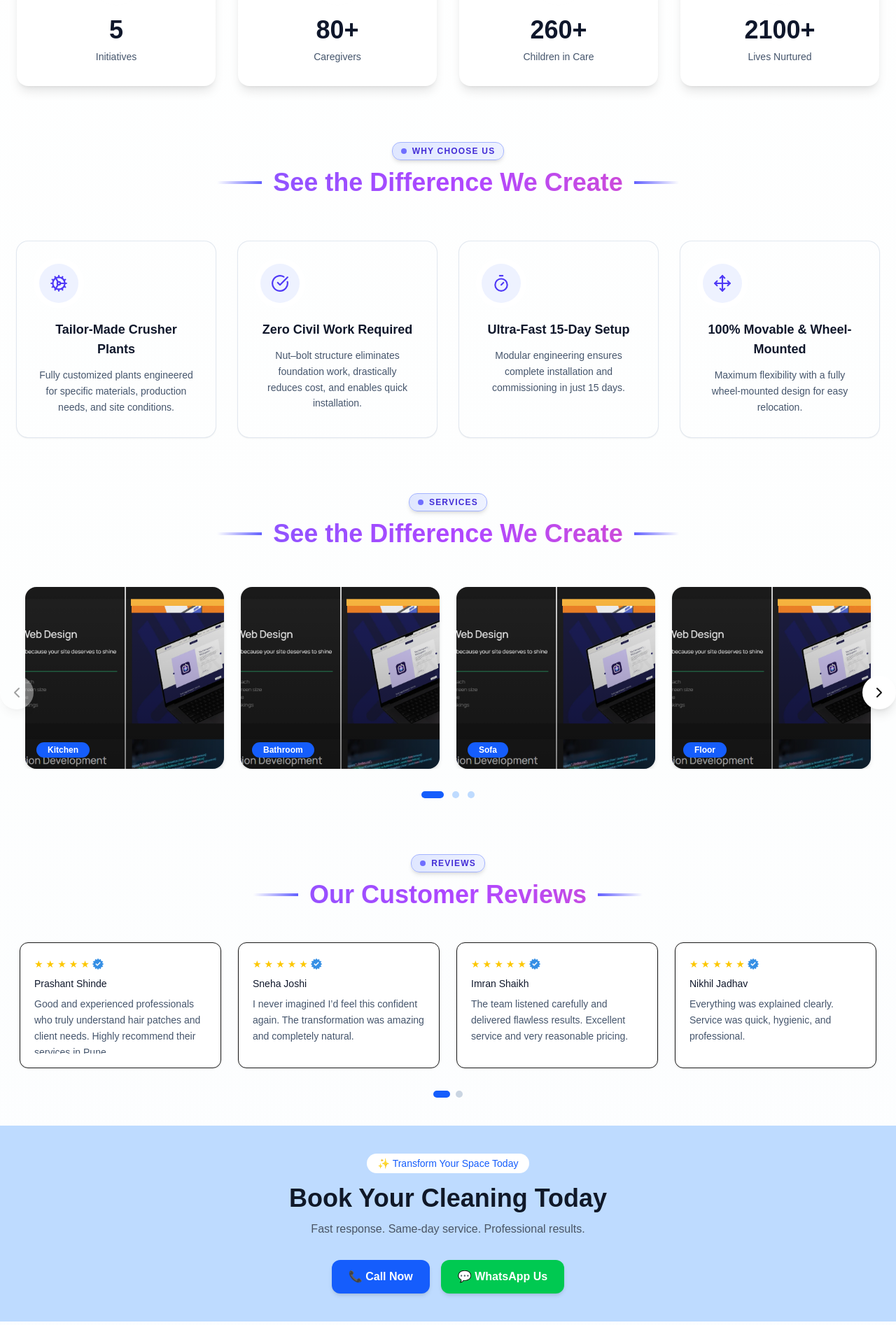
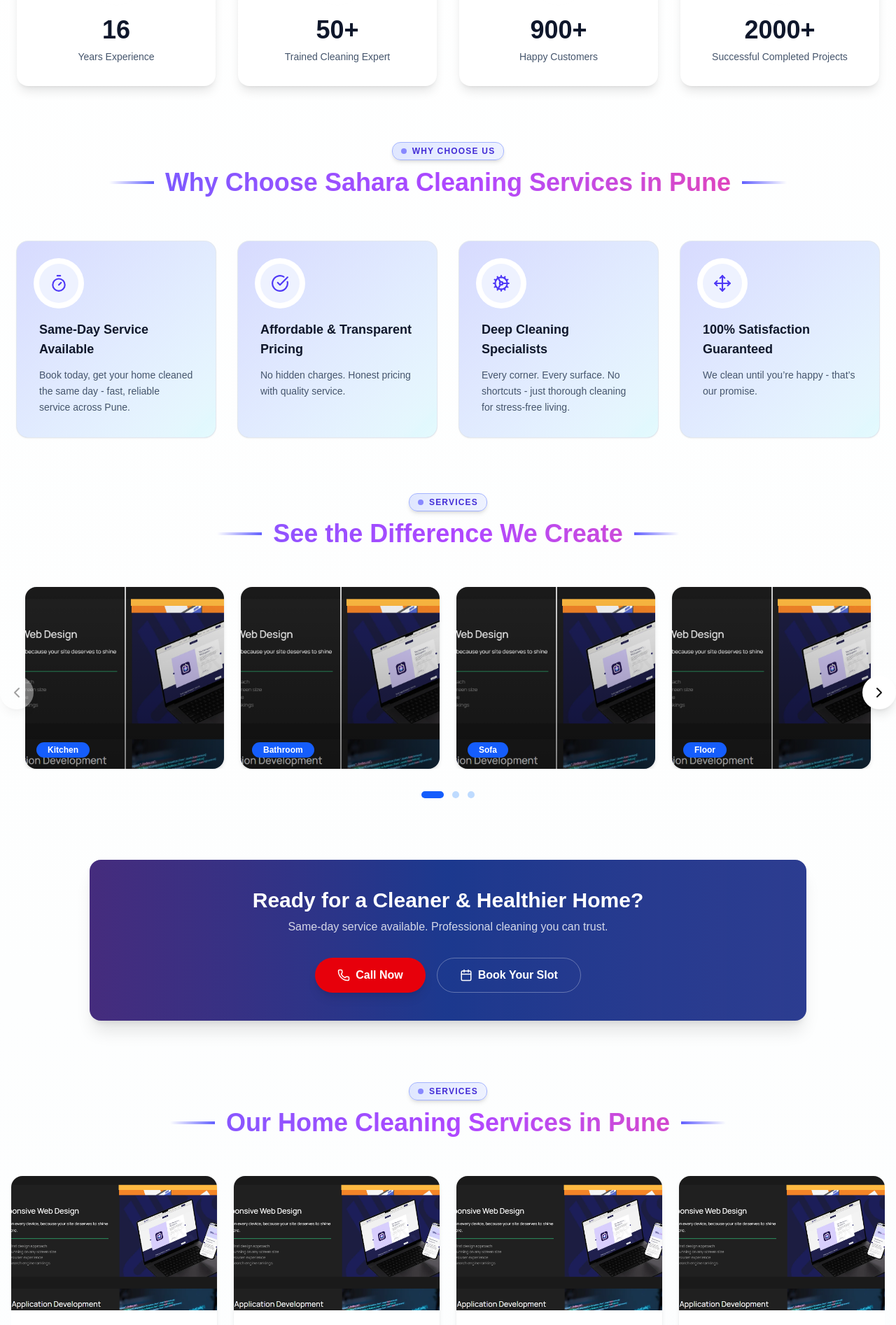
Before and after one commit to Spectra4/sahara-lp, a Next.js app: page / in a window 1280 px wide. Shown: the part 903-2797 px from the top of the page at 70% size. Built offline with nearby package versions, Linux system fonts and the light colour scheme.

Commit message:
updated lp

```diff
--- a/app/globals.css
+++ b/app/globals.css
@@ -101,3 +101,24 @@ body {
 .button:active:after {
   background: #005bbb; /* Dark blue on click */
 }
+
+.services-swiper {
+  padding-bottom: 40px;
+}
+
+.services-swiper .swiper-pagination {
+  bottom: 0 !important;
+}
+
+.services-swiper .swiper-pagination-bullet {
+  background: #cbd5e1;
+  opacity: 1;
+  width: 8px;
+  height: 8px;
+}
+
+.services-swiper .swiper-pagination-bullet-active {
+  background: #2563eb;
+  width: 20px;
+  border-radius: 999px;
+}
--- a/app/page.tsx
+++ b/app/page.tsx
@@ -4,6 +4,8 @@ import Hero from '@/components/Hero';
 import Stats from '@/components/Stats';
 import WhyChooseUs from '@/components/WhyChooseUs';
 import BeforeAfter from '@/components/BeforeAfter';
+import CtaFirst from '@/components/CtaFirst';
+import ServicesSection from '@/components/ServicesSection';
 import ReviewsSection from '@/components/ReviewsSection';
 import CtaSecond from '@/components/CtaSecond';
 import BrandsSection from '@/components/BrandsSection';
@@ -16,6 +18,8 @@ export default function Home() {
       <Stats/>
       <WhyChooseUs />
       <BeforeAfter />
+      <CtaFirst />
+      <ServicesSection />
       <ReviewsSection />
       <CtaSecond />
       <BrandsSection />
--- /dev/null
+++ b/components/CtaFirst.tsx
@@ -0,0 +1,72 @@
+"use client";
+
+import { Phone, Calendar } from "lucide-react";
+import Link from "next/link";
+
+export default function CtaFirst() {
+  return (
+    <section className="w-full px-4 py-12">
+      <div
+        className="
+        relative mx-auto max-w-5xl
+        rounded-2xl
+        bg-gradient-to-r from-indigo-900 via-blue-900 to-indigo-900
+        shadow-xl overflow-hidden
+      "
+      >
+        {/* Subtle glow */}
+        <div className="absolute inset-0 bg-gradient-to-r from-red-500/10 via-transparent to-cyan-400/10" />
+
+        <div className="relative flex flex-col items-center text-center px-6 md:px-12 py-10 gap-6">
+
+          {/* Text */}
+          <div>
+            <h3 className="text-2xl md:text-3xl font-bold text-white">
+              Ready for a Cleaner & Healthier Home?
+            </h3>
+            <p className="mt-2 text-sm md:text-base text-white/80 max-w-2xl mx-auto">
+              Same-day service available. Professional cleaning you can trust.
+            </p>
+          </div>
+
+          {/* Buttons BELOW text */}
+          <div className="flex flex-col sm:flex-row gap-4 mt-2">
+
+            {/* Call Now */}
+            <a
+              href="tel:+919999999999"
+              className="
+              inline-flex items-center justify-center gap-2
+              rounded-full bg-red-600 hover:bg-red-700
+              px-8 py-3
+              text-sm md:text-base font-semibold text-white
+              transition-all duration-300
+              shadow-lg hover:shadow-red-600/40
+            "
+            >
+              <Phone size={18} />
+              Call Now
+            </a>
+
+            {/* Book Slot */}
+            <Link
+              href="/book-slot"
+              className="
+              inline-flex items-center justify-center gap-2
+              rounded-full border border-white/30
+              px-8 py-3
+              text-sm md:text-base font-semibold text-white
+              hover:bg-white/10
+              transition-all duration-300
+            "
+            >
+              <Calendar size={18} />
+              Book Your Slot
+            </Link>
+
+          </div>
+        </div>
+      </div>
+    </section>
+  );
+}
--- a/components/FaqSection.tsx
+++ b/components/FaqSection.tsx
@@ -42,15 +42,17 @@ export default function FaqSection() {
   return (
     <section className="py-10 relative overflow-hidden">
 
-      <div className="text-center  relative z-10 max-w-4xl mx-auto px-4">
+      <div className="relative z-10 max-w-4xl mx-auto px-4">
         {/* Subtitle */}
-        <p className="mx-auto text-center text-[11px] sm:text-xs font-semibold tracking-widest text-indigo-700 uppercase mb-3 px-3 py-1 border border-indigo-300 rounded-xl inline-flex items-center gap-2 bg-gradient-to-r from-indigo-100 to-indigo-50 shadow-md">
+        <div className="text-center max-w-7xl mx-auto px-4">
+          <p className="mx-auto text-center text-[11px] sm:text-xs font-semibold tracking-widest text-indigo-700 uppercase mb-3 px-3 py-1 border border-indigo-300 rounded-xl inline-flex items-center gap-2 bg-gradient-to-r from-indigo-100 to-indigo-50 shadow-md">
           {/* Decorative Dot */}
           <span className="w-2 h-2 bg-indigo-500 rounded-full animate-pulse"></span>
 
           {/* Text */}
           FAQ
         </p>
+        </div>
 
 
         {/* Heading */}
--- a/components/Hero.tsx
+++ b/components/Hero.tsx
@@ -10,7 +10,7 @@ export default function Hero() {
       />
 
       {/* Premium Overlay */}
-      {/* <div className="absolute inset-0 bg-gradient-to-r from-white/95 via-white/85 to-white/40" /> */}
+      <div className="absolute inset-0 bg-gradient-to-r from-white/75 via-white/65 to-white/25" />
 
       {/* Content */}
       <div className="relative z-10 max-w-7xl mx-auto px-6 w-full">
@@ -21,24 +21,23 @@ export default function Hero() {
           </span>
 
           {/* Heading */}
-          <h1 className="text-4xl md:text-5xl lg:text-6xl font-bold leading-tight text-slate-900">
-            Expert Sanitizing & <br />
+          <h1 className="text-4xl md:text-5xl lg:text-6xl font-extrabold leading-tight text-slate-900">
+            Professional Home<br />
             <span className="text-transparent bg-clip-text bg-gradient-to-r from-blue-600 to-cyan-500">
               Deep Cleaning
             </span>{" "}
-            Solutions
+            Services in Pune
           </h1>
 
           {/* Description */}
-          <p className="mt-6 text-lg text-slate-600">
-            Professional cleaning services delivering hygiene, safety, and a
-            spotless environment for homes and businesses.
+          <p className="mt-6 text-lg text-slate-800">
+            Keep your home clean, spotless, and hygienic at an affordable cost.
           </p>
 
           {/* CTA */}
           <div className="mt-8">
             <button className="px-8 py-4 rounded-xl font-semibold text-white bg-gradient-to-r from-blue-600 to-cyan-500 hover:opacity-90 transition">
-              Call Now
+              Book Your Cleaning Today
             </button>
           </div>
         </div>
--- a/components/ReviewsSection.tsx
+++ b/components/ReviewsSection.tsx
@@ -72,7 +72,7 @@ export default function ReviewsSection() {
       <div className="max-w-7xl mx-auto px-4">
         <div className="text-center max-w-7xl mx-auto px-4">
           {/* Subtitle */}
-        <p className="mx-auto text-center text-[11px] sm:text-xs font-semibold tracking-widest text-indigo-700 uppercase mb-3 px-3 py-1 border border-indigo-300 rounded-xl inline-flex items-center gap-2 bg-gradient-to-r from-indigo-100 to-indigo-50 shadow-md">
+          <p className="mx-auto text-[11px] sm:text-xs font-semibold tracking-widest text-indigo-700 uppercase mb-3 px-3 py-1 border border-indigo-300 rounded-xl inline-flex items-center gap-2 bg-gradient-to-r from-indigo-100 to-indigo-50 shadow-md">
             {/* Decorative Dot */}
             <span className="w-2 h-2 bg-indigo-500 rounded-full animate-pulse"></span>
 
--- /dev/null
+++ b/components/ServicesSection.tsx
@@ -0,0 +1,149 @@
+"use client";
+
+import { Swiper, SwiperSlide } from "swiper/react";
+import { Pagination } from "swiper/modules";
+import "swiper/css";
+import "swiper/css/pagination";
+
+const services = [
+  {
+    title: "Home Deep Cleaning",
+    text:
+      "Complete top-to-bottom cleaning for bedrooms, living areas, kitchens, and bathrooms - removing dust, grease, and germs for a healthier home.",
+    image: "/demo.png",
+  },
+  {
+    title: "Housekeeping Services",
+    text:
+      "Regular or one-time housekeeping to keep your home or office consistently clean, organized, and fresh.",
+    image: "/demo.png",
+  },
+  {
+    title: "Bathroom & Kitchen Cleaning",
+    text:
+      "Powerful stain removal, descaling, and sanitization for hygienic, sparkling bathrooms and grease-free kitchens.",
+    image: "/demo.png",
+  },
+  {
+    title: "Sofa & Mattress Cleaning",
+    text:
+      "Professional shampooing and vacuum cleaning to eliminate dust mites, odors, and stains - bringing your furniture back to life.",
+    image: "/demo.png",
+  },
+  {
+    title: "Window & Balcony Cleaning",
+    text:
+      "Crystal-clear glass and spotless balconies using safe tools and professional techniques.",
+    image: "/demo.png",
+  },
+  {
+    title: "Move-In / Move-Out Cleaning",
+    text:
+      "Deep cleaning before you move in or after you move out - perfect for tenants, landlords, and property managers.",
+    image: "/demo.png",
+  },
+  {
+    title: "Residential Apartment Cleaning",
+    text:
+      "Our Residential Apartment Cleaning Service is the easiest way to get a super clean home altogether.",
+    image: "/demo.png",
+  },
+];
+
+export default function ServicesSection() {
+  return (
+    <section className="py-10 px-4">
+      <div className="max-w-7xl mx-auto">
+
+        {/* Header */}
+        <div className="text-center mb-14 px-4">
+          {/* Subtitle */}
+          <p className="mx-auto text-center text-[11px] sm:text-xs font-semibold tracking-widest text-indigo-700 uppercase mb-3 px-3 py-1 border border-indigo-300 rounded-xl inline-flex items-center gap-2 bg-gradient-to-r from-indigo-100 to-indigo-50 shadow-md">
+            {/* Decorative Dot */}
+            <span className="w-2 h-2 bg-indigo-500 rounded-full animate-pulse"></span>
+
+            {/* Text */}
+            Services
+          </p>
+
+          {/* Main Heading with gradient lines */}
+          <h2 className="relative flex items-center justify-center text-2xl sm:text-3xl md:text-4xl font-bold text-transparent bg-clip-text bg-gradient-to-r from-indigo-500 via-purple-500 to-pink-500 mb-4 md:mb-6">
+            {/* Left line */}
+            <span className="hidden sm:inline-block w-16 h-1 bg-gradient-to-l from-indigo-500 to-transparent mr-4"></span>
+
+            {/* Text */}
+            Our Home Cleaning Services in Pune
+
+            {/* Right line */}
+            <span className="hidden sm:inline-block w-16 h-1 bg-gradient-to-r from-indigo-500 to-transparent ml-4"></span>
+          </h2>
+
+        </div>
+
+        {/* Carousel */}
+        <Swiper
+          modules={[Pagination]}
+          spaceBetween={24}
+          grabCursor={true}
+          pagination={{ clickable: true }}
+          slidesPerView={1}
+          breakpoints={{
+            640: { slidesPerView: 1 },
+            768: { slidesPerView: 2 },
+            1024: { slidesPerView: 4 },
+          }}
+          className="services-swiper"
+        >
+          {services.map((service, index) => (
+            <SwiperSlide key={index}>
+              <div
+                className="
+                h-full flex flex-col
+                bg-white rounded-2xl
+                shadow-md hover:shadow-2xl
+                transition-all duration-300
+                overflow-hidden group
+                hover:-translate-y-2
+                min-h-[370px] mx-auto
+              "
+              >
+                {/* Image */}
+                <div className="relative overflow-hidden">
+                  <img
+                    src={service.image}
+                    alt={service.title}
+                    className="
+                    w-full h-48 object-cover
+                    transition-transform duration-500
+                    group-hover:scale-110
+                  "
+                  />
+                  <div
+                    className="
+                    absolute inset-0
+                    bg-gradient-to-t from-black/40 to-transparent
+                    opacity-0 group-hover:opacity-100
+                    transition-opacity duration-300
+                  "
+                  />
+                </div>
+
+                {/* Content */}
+                <div className="p-6 flex flex-col flex-grow">
+                  <h3 className="text-lg font-semibold text-gray-900 mb-3">
+                    {service.title}
+                  </h3>
+
+                  <p className="text-sm text-gray-600 leading-relaxed flex-grow">
+                    {service.text}
+                  </p>
+                </div>
+              </div>
+            </SwiperSlide>
+          ))}
+        </Swiper>
+
+      </div>
+    </section>
+  );
+}
--- a/components/Stats.tsx
+++ b/components/Stats.tsx
@@ -53,28 +53,28 @@ const colorClasses = {
 
 const stats: Stat[] = [
   {
-    label: "Initiatives",
-    value: 5,
+    label: "Years Experience",
+    value: 16,
     icon: <Sparkles className="h-6 w-6" />,
     color: "orange",
   },
   {
-    label: "Caregivers",
-    value: 80,
+    label: "Trained Cleaning Expert",
+    value: 50,
     suffix: "+",
     icon: <Users className="h-6 w-6" />,
     color: "blue",
   },
   {
-    label: "Children in Care",
-    value: 260,
+    label: "Happy Customers",
+    value: 900,
     suffix: "+",
     icon: <Home className="h-6 w-6" />,
     color: "emerald",
   },
   {
-    label: "Lives Nurtured",
-    value: 2100,
+    label: "Successful Completed Projects",
+    value: 2000,
     suffix: "+",
     icon: <HeartHandshake className="h-6 w-6" />,
     color: "rose",
--- a/components/WhyChooseUs.tsx
+++ b/components/WhyChooseUs.tsx
@@ -11,23 +11,23 @@ import React from "react";
 
 const items = [
   {
-    title: "Tailor-Made Crusher Plants",
-    desc: "Fully customized plants engineered for specific materials, production needs, and site conditions.",
+    title: "Same-Day Service Available",
+    desc: "Book today, get your home cleaned the same day - fast, reliable service across Pune.",
+    icon: Timer,
+  },
+  {
+    title: "Affordable & Transparent Pricing",
+    desc: "No hidden charges. Honest pricing with quality service.",
+    icon: CheckCircle,
+  },
+  {
+    title: "Deep Cleaning Specialists",
+    desc: "Every corner. Every surface. No shortcuts - just thorough cleaning for stress-free living.",
     icon: Cog,
   },
   {
-    title: "Zero Civil Work Required",
-    desc: "Nut–bolt structure eliminates foundation work, drastically reduces cost, and enables quick installation.",
-    icon: CheckCircle,
-  },
-  {
-    title: "Ultra-Fast 15-Day Setup",
-    desc: "Modular engineering ensures complete installation and commissioning in just 15 days.",
-    icon: Timer,
-  },
-  {
-    title: "100% Movable & Wheel-Mounted",
-    desc: "Maximum flexibility with a fully wheel-mounted design for easy relocation.",
+    title: "100% Satisfaction Guaranteed",
+    desc: "We clean until you’re happy - that’s our promise.",
     icon: Move,
   },
 ];
@@ -36,15 +36,17 @@ export default function WhyChooseUs() {
   return (
     <section className="py-10 relative overflow-hidden">
 
-      <div className=" text-center max-w-7xl mx-auto px-6 relative">
+      <div className="max-w-7xl mx-auto px-6 relative">
         {/* Subtitle */}
-        <p className="mx-auto text-center text-[11px] sm:text-xs font-semibold tracking-widest text-indigo-700 uppercase mb-3 px-3 py-1 border border-indigo-300 rounded-xl inline-flex items-center gap-2 bg-gradient-to-r from-indigo-100 to-indigo-50 shadow-md">
+        <div className="text-center max-w-7xl mx-auto px-6 relative">
+          <p className="mx-auto text-center text-[11px] sm:text-xs font-semibold tracking-widest text-indigo-700 uppercase mb-3 px-3 py-1 border border-indigo-300 rounded-xl inline-flex items-center gap-2 bg-gradient-to-r from-indigo-100 to-indigo-50 shadow-md">
           {/* Decorative Dot */}
           <span className="w-2 h-2 bg-indigo-500 rounded-full animate-pulse"></span>
 
           {/* Text */}
           Why Choose Us
         </p>
+        </div>
         {/* Header */}
         <motion.div
           initial={{ opacity: 0, y: 20 }}
@@ -58,7 +60,7 @@ export default function WhyChooseUs() {
             <span className="hidden sm:inline-block w-16 h-1 bg-gradient-to-l from-indigo-500 to-transparent mr-4"></span>
 
             {/* Text */}
-            See the Difference We Create
+            Why Choose Sahara Cleaning Services in Pune
 
             {/* Right line */}
             <span className="hidden sm:inline-block w-16 h-1 bg-gradient-to-r from-indigo-500 to-transparent ml-4"></span>
@@ -98,12 +100,12 @@ function FeatureCard({
       className="group relative rounded-2xl p-8 shadow-sm
       ring-1 ring-slate-200
       transition-all duration-300
-      hover:shadow-xl hover:ring-indigo-200"
+      hover:shadow-xl hover:ring-indigo-200
+      bg-gradient-to-br from-indigo-400/30 to-cyan-400/10"
     >
       {/* Glow */}
       <div className="pointer-events-none absolute inset-0 rounded-2xl opacity-0
-        bg-gradient-to-br from-indigo-500/10 to-cyan-400/10
-        transition-opacity duration-300 group-hover:opacity-100" />
+        transition-opacity duration-300 group-hover:opacity-100 bg-cyan-100" />
 
       {/* Icon */}
       <div className="relative z-10 mb-6 flex h-14 w-14 items-center justify-center
--- a/package.json
+++ b/package.json
@@ -15,7 +15,8 @@
     "lucide-react": "^0.553.0",
     "next": "^16.1.2",
     "react": "^19.2.3",
-    "react-dom": "^19.2.3"
+    "react-dom": "^19.2.3",
+    "swiper": "^12.1.0"
   },
   "devDependencies": {
     "@tailwindcss/postcss": "^4.1.17",
```
Also changed, not shown: public/banner/banner-img.jpg, 1 other file (tests, documents, lock files or other folders). Lines whose indentation alone changed are shown as unchanged.
